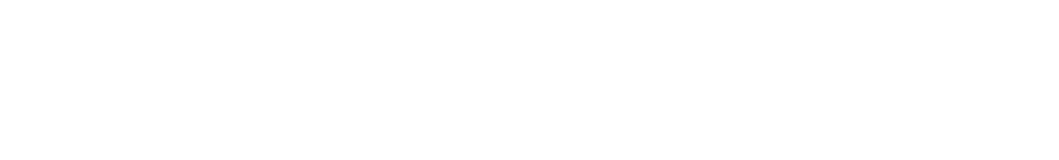
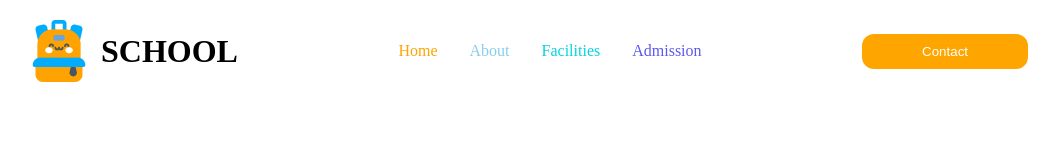
Before and after one commit to shawon129396/Kids-School-Website, a plain HTML site: page index.html in a window 1280 px wide. Shown: the whole page, without its empty margins (112-1171 px from the left). Drawn offline with Linux system fonts and the light colour scheme.

Commit message:
add navbar and query for small device

```diff
--- a/index.html
+++ b/index.html
@@ -4,11 +4,29 @@
     <meta charset="UTF-8">
     <meta name="viewport" content="width=device-width, initial-scale=1.0">
     <link rel="stylesheet" href="styles/style.css">
+    <link rel="stylesheet" href="https://cdnjs.cloudflare.com/ajax/libs/font-awesome/6.7.2/css/all.min.css">
     <title>Kids School Website</title>
 </head>
 <body>
     <header>
-
+        <nav class="navbar display-flex">
+            <div class="nav-left display-flex">
+                <img src="assets/logo.png" alt="logo">
+            <h3 class="nav-title">SCHOOL</h3>
+            </div>
+            <div class="nav-right">
+                <ul class="display-flex">
+                    <li><a class="orange-color" href="">Home</a></li>
+                    <li><a class="skyblue-color" href="">About</a></li>
+                    <li><a class="skyblue-color-another" href="">Facilities</a></li>
+                    <li><a class="blue-color" href="">Admission</a></li>
+                </ul>
+            </div>
+            <div class="display-flex">
+                <button class="nav-btn">Contact</button>
+                <i id="nav-icon" class="fa solid fa-bars"></i>
+            </div>
+        </nav>
     </header>
     <main>
 
--- a/styles/style.css
+++ b/styles/style.css
@@ -2,3 +2,84 @@
     margin: 0;
     padding: 0;
 }
+/* shared styles */
+
+@import url('https://fonts.googleapis.com/css2?family=Quicksand:wght@300..700&family=Work+Sans:ital,wght@0,100..900;1,100..900&display=swap');
+
+
+.quicksand-font {
+  font-family: "Quicksand", serif;
+  font-optical-sizing: auto;
+  font-weight: 400;
+  font-style: normal;
+}
+.display-flex{
+    display: flex;
+}
+.orange-color{
+    color: orange;
+}
+.skyblue-color{
+    color: skyblue;
+}
+.skyblue-color-another{
+    color: #05D4DF;
+}
+.blue-color{
+    color: #5D58EF;
+}
+
+
+/* navbar styles */
+.navbar{
+    margin: 20px 140px;
+    justify-content: space-between;
+    align-items: center;
+}
+.nav-left{
+    align-items: center;
+    gap: 11px;
+}
+.nav-title{
+    font-size: 2rem;
+    font-weight: bold;
+    line-height: 30px;
+}
+.nav-right ul{
+    align-items: center;
+    gap: 32px;
+}
+.nav-right ul li{
+    display: block;
+}
+.nav-right ul li a{
+    text-decoration: none;
+}
+.nav-btn{
+    color: white;
+    background-color: orange;
+    padding: 10px 60px;
+    border: none;
+    border-radius: 12px;
+}
+#nav-icon{
+    display: none;
+}
+
+
+
+
+/* media query for small device */
+@media screen and (max-width: 576px) {
+    .navbar{
+        margin: 10px 20px;
+    }
+    .nav-title, .nav-right, .nav-btn{
+        display: none;
+    }
+    #nav-icon{
+        display: block;
+        width: 30px;
+        height: 30px;
+    }
+}
```
